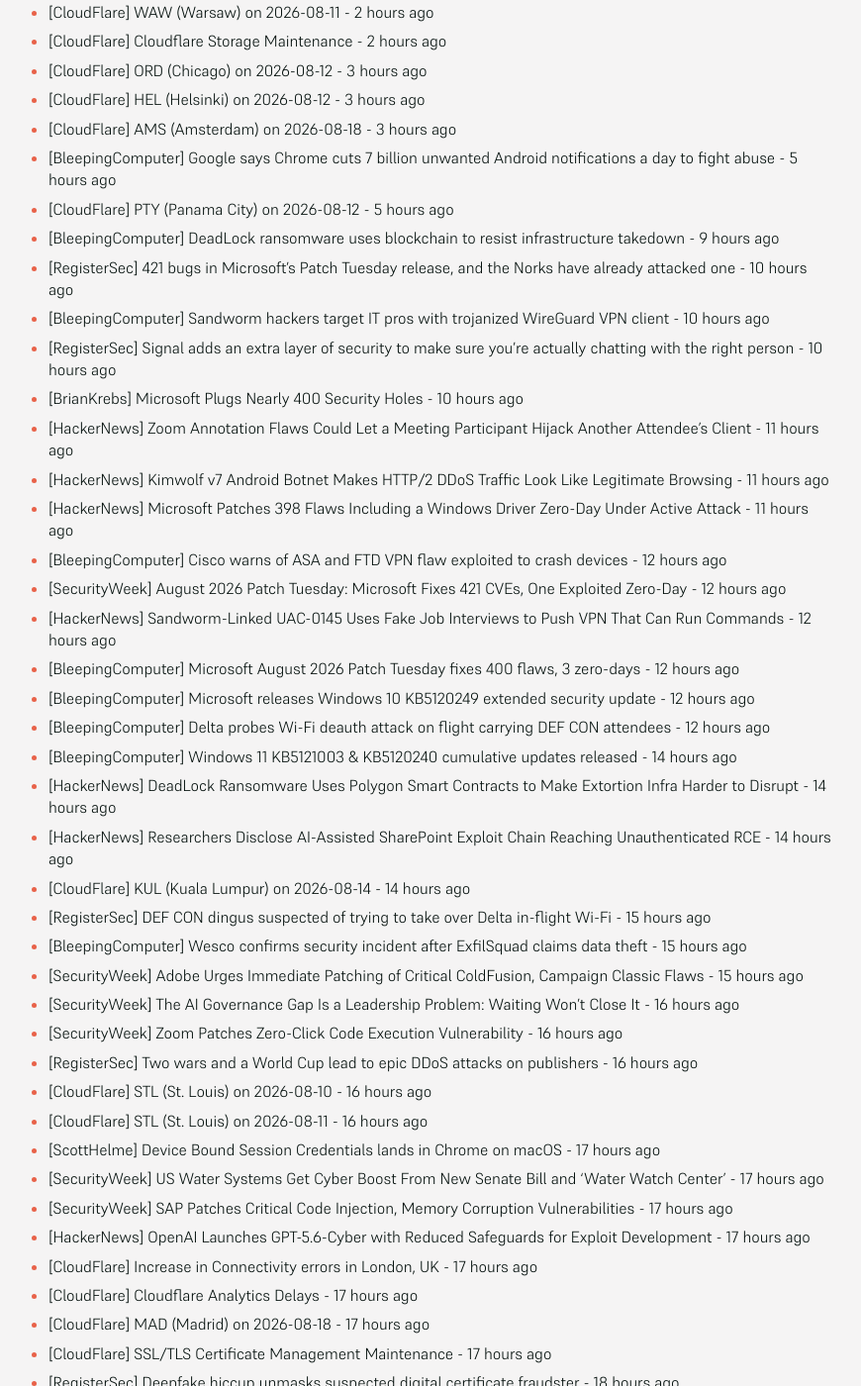
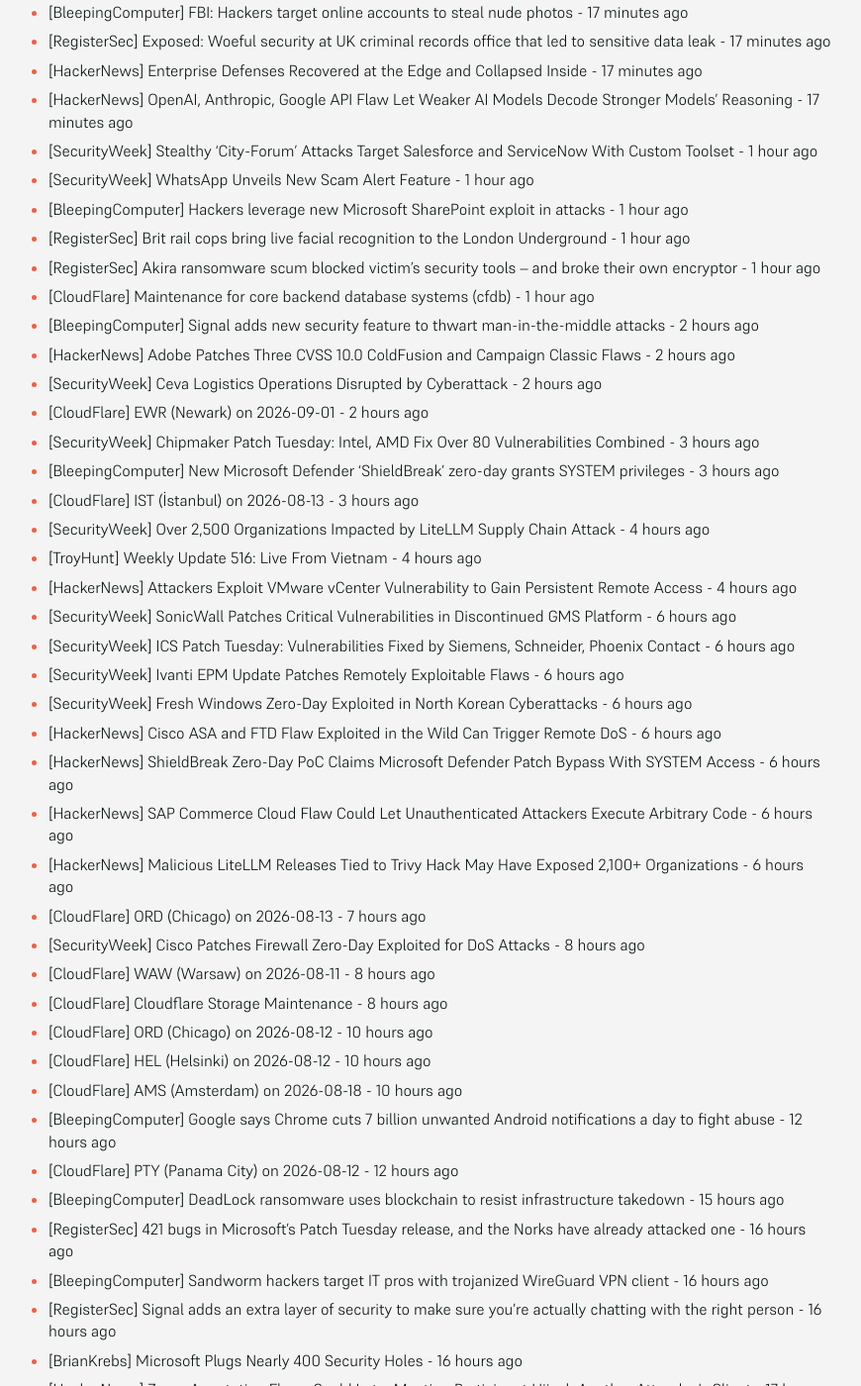
Before and after one commit to SecOpsNews/news, a Jekyll site: the page built from index.md, in a window 1280 px wide and 1400 px high, scrolled down 332 px. Shown: the whole window at 99% size, without its empty margins (215-1085 px from the left). Built offline with Jekyll 4.4.1, drawn with Linux system fonts in a browser that asks for light colours; some of the changed text lies outside the part shown.

Commit message:
New Feed

```diff
--- a/index.md
+++ b/index.md
@@ -9,71 +9,101 @@ description: Latest Updates
 
 <!-- SecOps start -->
 
-- [CloudFlare] ORD (Chicago) on 2026-08-13 - 50 minutes ago
-- [SecurityWeek] Cisco Patches Firewall Zero-Day Exploited for DoS Attacks - 2 hours ago
-- [CloudFlare] WAW (Warsaw) on 2026-08-11 - 2 hours ago
-- [CloudFlare] Cloudflare Storage Maintenance - 2 hours ago
-- [CloudFlare] ORD (Chicago) on 2026-08-12 - 3 hours ago
-- [CloudFlare] HEL (Helsinki) on 2026-08-12 - 3 hours ago
-- [CloudFlare] AMS (Amsterdam) on 2026-08-18 - 3 hours ago
-- [BleepingComputer] Google says Chrome cuts 7 billion unwanted Android notifications a day to fight abuse - 5 hours ago
-- [CloudFlare] PTY (Panama City) on 2026-08-12 - 5 hours ago
-- [BleepingComputer] DeadLock ransomware uses blockchain to resist infrastructure takedown - 9 hours ago
-- [RegisterSec] 421 bugs in Microsoft's Patch Tuesday release, and the Norks have already attacked one - 10 hours ago
-- [BleepingComputer] Sandworm hackers target IT pros with trojanized WireGuard VPN client - 10 hours ago
-- [RegisterSec] Signal adds an extra layer of security to make sure you're actually chatting with the right person - 10 hours ago
-- [BrianKrebs] Microsoft Plugs Nearly 400 Security Holes - 10 hours ago
-- [HackerNews] Zoom Annotation Flaws Could Let a Meeting Participant Hijack Another Attendee's Client - 11 hours ago
-- [HackerNews] Kimwolf v7 Android Botnet Makes HTTP/2 DDoS Traffic Look Like Legitimate Browsing - 11 hours ago
-- [HackerNews] Microsoft Patches 398 Flaws Including a Windows Driver Zero-Day Under Active Attack - 11 hours ago
-- [BleepingComputer] Cisco warns of ASA and FTD VPN flaw exploited to crash devices - 12 hours ago
-- [SecurityWeek] August 2026 Patch Tuesday: Microsoft Fixes 421 CVEs, One Exploited Zero-Day - 12 hours ago
-- [HackerNews] Sandworm-Linked UAC-0145 Uses Fake Job Interviews to Push VPN That Can Run Commands - 12 hours ago
-- [BleepingComputer] Microsoft August 2026 Patch Tuesday fixes 400 flaws, 3 zero-days - 12 hours ago
-- [BleepingComputer] Microsoft releases Windows 10 KB5120249 extended security update - 12 hours ago
-- [BleepingComputer] Delta probes Wi-Fi deauth attack on flight carrying DEF CON attendees - 12 hours ago
-- [BleepingComputer] Windows 11 KB5121003 & KB5120240 cumulative updates released - 14 hours ago
-- [HackerNews] DeadLock Ransomware Uses Polygon Smart Contracts to Make Extortion Infra Harder to Disrupt - 14 hours ago
-- [HackerNews] Researchers Disclose AI-Assisted SharePoint Exploit Chain Reaching Unauthenticated RCE - 14 hours ago
-- [CloudFlare] KUL (Kuala Lumpur) on 2026-08-14 - 14 hours ago
-- [RegisterSec] DEF CON dingus suspected of trying to take over Delta in-flight Wi-Fi - 15 hours ago
-- [BleepingComputer] Wesco confirms security incident after ExfilSquad claims data theft - 15 hours ago
-- [SecurityWeek] Adobe Urges Immediate Patching of Critical ColdFusion, Campaign Classic Flaws - 15 hours ago
-- [SecurityWeek] The AI Governance Gap Is a Leadership Problem: Waiting Won’t Close It - 16 hours ago
-- [SecurityWeek] Zoom Patches Zero-Click Code Execution Vulnerability - 16 hours ago
-- [RegisterSec] Two wars and a World Cup lead to epic DDoS attacks on publishers - 16 hours ago
-- [CloudFlare] STL (St. Louis) on 2026-08-10 - 16 hours ago
-- [CloudFlare] STL (St. Louis) on 2026-08-11 - 16 hours ago
-- [ScottHelme] Device Bound Session Credentials lands in Chrome on macOS - 17 hours ago
-- [SecurityWeek] US Water Systems Get Cyber Boost From New Senate Bill and ‘Water Watch Center’ - 17 hours ago
-- [SecurityWeek] SAP Patches Critical Code Injection, Memory Corruption Vulnerabilities - 17 hours ago
-- [HackerNews] OpenAI Launches GPT-5.6-Cyber with Reduced Safeguards for Exploit Development - 17 hours ago
-- [CloudFlare] Increase in Connectivity errors in London, UK - 17 hours ago
-- [CloudFlare] Cloudflare Analytics Delays - 17 hours ago
-- [CloudFlare] MAD (Madrid) on 2026-08-18 - 17 hours ago
-- [CloudFlare] SSL/TLS Certificate Management Maintenance - 17 hours ago
-- [RegisterSec] Deepfake hiccup unmasks suspected digital certificate fraudster - 18 hours ago
-- [HackerNews] Researchers Built a Fake Crypto Startup and Hired Three Suspected North Korean IT Workers - 18 hours ago
-- [HackerNews] Mozilla Revokes Firefox and Thunderbird Linux Signing Key After Key Lands in Private Repo - 18 hours ago
-- [HackerNews] A Malicious SIM Card Can Run Attacker Code Inside the Modems Behind Cellular IoT Devices - 18 hours ago
-- [BleepingComputer] DDoS attacks over 1 Tbps surged fivefold in the second quarter - 18 hours ago
-- [BleepingComputer] Vague Task, Total Access: When AI Delegation Becomes a Security Risk - 18 hours ago
-- [BleepingComputer] Mozilla updates GPG signing key for Firefox releases after exposure - 18 hours ago
-- [CloudFlare] MAD (Madrid) on 2026-08-14 - 18 hours ago
-- [BleepingComputer] CISA: Microsoft SharePoint flaw now exploited in ransomware attacks - 19 hours ago
-- [SecurityWeek] Corma Raises $60 Million for Defensive Cybersecurity AI Model - 19 hours ago
-- [RegisterSec] Mozilla revokes Firefox signing key after unencrypted copy lands in GitHub - 19 hours ago
-- [SecurityWeek] Extension Banned for Stealing AI Chats Returns to Chrome Store, Resumes Malicious Activities - 20 hours ago
-- [HackerNews] Gunra Ransomware Exploits Fortinet and Schneider Electric Flaws to Breach Networks - 20 hours ago
-- [HackerNews] Malicious MCP Servers Can Split Instructions to Make AI Coding Agents Exfiltrate Secrets - 20 hours ago
-- [HackerNews] Researchers Turn USB Auto-Install Into a Full SYSTEM Takeover on Windows 11 - 20 hours ago
-- [BleepingComputer] Cisco warns of high-severity ClamAV flaws with public exploits - 20 hours ago
-- [SecurityWeek] OpenAI Unveils New Cybersecurity Model GPT-5.6-Cyber - 21 hours ago
-- [SecurityWeek] Hacker Conversations: Marcus Hutchins and the Journey From the Gray Zone to Redemption - 21 hours ago
-- [IT Governance] GRC Solutions Partners with Defense.com™ to Help Businesses Take Control of Cyber Risk - 21 hours ago
-- [BleepingComputer] US and South Korea warn of Gunra ransomware targeting govt agencies - 21 hours ago
-- [RegisterSec] Malicious SIMs can shut down phones, steal files, and drag 5G back to 2G - 21 hours ago
-- [CloudFlare] HKG (Hong Kong) on 2026-08-17 - 23 hours ago
+- [SecurityWeek] Mindgard Raises $30 Million to Protect AI Systems - 17 minutes ago
+- [BleepingComputer] The Threat Hiding in Your Hiring Process: How Fake Remote Workers Get In - 17 minutes ago
+- [BleepingComputer] FBI: Hackers target online accounts to steal nude photos - 17 minutes ago
+- [RegisterSec] Exposed: Woeful security at UK criminal records office that led to sensitive data leak - 17 minutes ago
+- [HackerNews] Enterprise Defenses Recovered at the Edge and Collapsed Inside - 17 minutes ago
+- [HackerNews] OpenAI, Anthropic, Google API Flaw Let Weaker AI Models Decode Stronger Models' Reasoning - 17 minutes ago
+- [SecurityWeek] Stealthy ‘City-Forum’ Attacks Target Salesforce and ServiceNow With Custom Toolset - 1 hour ago
+- [SecurityWeek] WhatsApp Unveils New Scam Alert Feature - 1 hour ago
+- [BleepingComputer] Hackers leverage new Microsoft SharePoint exploit in attacks - 1 hour ago
+- [RegisterSec] Brit rail cops bring live facial recognition to the London Underground - 1 hour ago
+- [RegisterSec] Akira ransomware scum blocked victim's security tools – and broke their own encryptor - 1 hour ago
+- [CloudFlare] Maintenance for core backend database systems (cfdb) - 1 hour ago
+- [BleepingComputer] Signal adds new security feature to thwart man-in-the-middle attacks - 2 hours ago
+- [HackerNews] Adobe Patches Three CVSS 10.0 ColdFusion and Campaign Classic Flaws - 2 hours ago
+- [SecurityWeek] Ceva Logistics Operations Disrupted by Cyberattack - 2 hours ago
+- [CloudFlare] EWR (Newark) on 2026-09-01 - 2 hours ago
+- [SecurityWeek] Chipmaker Patch Tuesday: Intel, AMD Fix Over 80 Vulnerabilities Combined - 3 hours ago
+- [BleepingComputer] New Microsoft Defender 'ShieldBreak' zero-day grants SYSTEM privileges - 3 hours ago
+- [CloudFlare] IST (İstanbul) on 2026-08-13 - 3 hours ago
+- [SecurityWeek] Over 2,500 Organizations Impacted by LiteLLM Supply Chain Attack - 4 hours ago
+- [TroyHunt] Weekly Update 516: Live From Vietnam - 4 hours ago
+- [HackerNews] Attackers Exploit VMware vCenter Vulnerability to Gain Persistent Remote Access - 4 hours ago
+- [SecurityWeek] SonicWall Patches Critical Vulnerabilities in Discontinued GMS Platform - 6 hours ago
+- [SecurityWeek] ICS Patch Tuesday: Vulnerabilities Fixed by Siemens, Schneider, Phoenix Contact - 6 hours ago
+- [SecurityWeek] Ivanti EPM Update Patches Remotely Exploitable Flaws - 6 hours ago
+- [SecurityWeek] Fresh Windows Zero-Day Exploited in North Korean Cyberattacks - 6 hours ago
+- [HackerNews] Cisco ASA and FTD Flaw Exploited in the Wild Can Trigger Remote DoS - 6 hours ago
+- [HackerNews] ShieldBreak Zero-Day PoC Claims Microsoft Defender Patch Bypass With SYSTEM Access - 6 hours ago
+- [HackerNews] SAP Commerce Cloud Flaw Could Let Unauthenticated Attackers Execute Arbitrary Code - 6 hours ago
+- [HackerNews] Malicious LiteLLM Releases Tied to Trivy Hack May Have Exposed 2,100+ Organizations - 6 hours ago
+- [CloudFlare] ORD (Chicago) on 2026-08-13 - 7 hours ago
+- [SecurityWeek] Cisco Patches Firewall Zero-Day Exploited for DoS Attacks - 8 hours ago
+- [CloudFlare] WAW (Warsaw) on 2026-08-11 - 8 hours ago
+- [CloudFlare] Cloudflare Storage Maintenance - 8 hours ago
+- [CloudFlare] ORD (Chicago) on 2026-08-12 - 10 hours ago
+- [CloudFlare] HEL (Helsinki) on 2026-08-12 - 10 hours ago
+- [CloudFlare] AMS (Amsterdam) on 2026-08-18 - 10 hours ago
+- [BleepingComputer] Google says Chrome cuts 7 billion unwanted Android notifications a day to fight abuse - 12 hours ago
+- [CloudFlare] PTY (Panama City) on 2026-08-12 - 12 hours ago
+- [BleepingComputer] DeadLock ransomware uses blockchain to resist infrastructure takedown - 15 hours ago
+- [RegisterSec] 421 bugs in Microsoft's Patch Tuesday release, and the Norks have already attacked one - 16 hours ago
+- [BleepingComputer] Sandworm hackers target IT pros with trojanized WireGuard VPN client - 16 hours ago
+- [RegisterSec] Signal adds an extra layer of security to make sure you're actually chatting with the right person - 16 hours ago
+- [BrianKrebs] Microsoft Plugs Nearly 400 Security Holes - 16 hours ago
+- [HackerNews] Zoom Annotation Flaws Could Let a Meeting Participant Hijack Another Attendee's Client - 17 hours ago
+- [HackerNews] Kimwolf v7 Android Botnet Makes HTTP/2 DDoS Traffic Look Like Legitimate Browsing - 17 hours ago
+- [HackerNews] Microsoft Patches 398 Flaws Including a Windows Driver Zero-Day Under Active Attack - 17 hours ago
+- [BleepingComputer] Cisco warns of ASA and FTD VPN flaw exploited to crash devices - 18 hours ago
+- [SecurityWeek] August 2026 Patch Tuesday: Microsoft Fixes 421 CVEs, One Exploited Zero-Day - 19 hours ago
+- [HackerNews] Sandworm-Linked UAC-0145 Uses Fake Job Interviews to Push VPN That Can Run Commands - 19 hours ago
+- [BleepingComputer] Microsoft August 2026 Patch Tuesday fixes 400 flaws, 3 zero-days - 19 hours ago
+- [BleepingComputer] Microsoft releases Windows 10 KB5120249 extended security update - 19 hours ago
+- [BleepingComputer] Delta probes Wi-Fi deauth attack on flight carrying DEF CON attendees - 19 hours ago
+- [BleepingComputer] Windows 11 KB5121003 & KB5120240 cumulative updates released - 20 hours ago
+- [HackerNews] DeadLock Ransomware Uses Polygon Smart Contracts to Make Extortion Infra Harder to Disrupt - 20 hours ago
+- [HackerNews] Researchers Disclose AI-Assisted SharePoint Exploit Chain Reaching Unauthenticated RCE - 20 hours ago
+- [CloudFlare] KUL (Kuala Lumpur) on 2026-08-14 - 21 hours ago
+- [RegisterSec] DEF CON dingus suspected of trying to take over Delta in-flight Wi-Fi - 21 hours ago
+- [BleepingComputer] Wesco confirms security incident after ExfilSquad claims data theft - 21 hours ago
+- [SecurityWeek] Adobe Urges Immediate Patching of Critical ColdFusion, Campaign Classic Flaws - 21 hours ago
+- [SecurityWeek] The AI Governance Gap Is a Leadership Problem: Waiting Won’t Close It - 22 hours ago
+- [SecurityWeek] Zoom Patches Zero-Click Code Execution Vulnerability - 22 hours ago
+- [RegisterSec] Two wars and a World Cup lead to epic DDoS attacks on publishers - 22 hours ago
+- [CloudFlare] STL (St. Louis) on 2026-08-10 - 23 hours ago
+- [CloudFlare] STL (St. Louis) on 2026-08-11 - 23 hours ago
+- [ScottHelme] Device Bound Session Credentials lands in Chrome on macOS - 23 hours ago
+- [SecurityWeek] US Water Systems Get Cyber Boost From New Senate Bill and ‘Water Watch Center’ - 23 hours ago
+- [SecurityWeek] SAP Patches Critical Code Injection, Memory Corruption Vulnerabilities - 23 hours ago
+- [HackerNews] OpenAI Launches GPT-5.6-Cyber with Reduced Safeguards for Exploit Development - 23 hours ago
+- [CloudFlare] Increase in Connectivity errors in London, UK - 1 day ago
+- [CloudFlare] Cloudflare Analytics Delays - 1 day ago
+- [CloudFlare] MAD (Madrid) on 2026-08-18 - 1 day ago
+- [CloudFlare] SSL/TLS Certificate Management Maintenance - 1 day ago
+- [RegisterSec] Deepfake hiccup unmasks suspected digital certificate fraudster - 1 day ago
+- [HackerNews] Researchers Built a Fake Crypto Startup and Hired Three Suspected North Korean IT Workers - 1 day ago
+- [HackerNews] Mozilla Revokes Firefox and Thunderbird Linux Signing Key After Key Lands in Private Repo - 1 day ago
+- [HackerNews] A Malicious SIM Card Can Run Attacker Code Inside the Modems Behind Cellular IoT Devices - 1 day ago
+- [BleepingComputer] DDoS attacks over 1 Tbps surged fivefold in the second quarter - 1 day ago
+- [BleepingComputer] Vague Task, Total Access: When AI Delegation Becomes a Security Risk - 1 day ago
+- [BleepingComputer] Mozilla updates GPG signing key for Firefox releases after exposure - 1 day ago
+- [CloudFlare] MAD (Madrid) on 2026-08-14 - 1 day ago
+- [BleepingComputer] CISA: Microsoft SharePoint flaw now exploited in ransomware attacks - 1 day ago
+- [SecurityWeek] Corma Raises $60 Million for Defensive Cybersecurity AI Model - 1 day ago
+- [RegisterSec] Mozilla revokes Firefox signing key after unencrypted copy lands in GitHub - 1 day ago
+- [SecurityWeek] Extension Banned for Stealing AI Chats Returns to Chrome Store, Resumes Malicious Activities - 1 day ago
+- [HackerNews] Gunra Ransomware Exploits Fortinet and Schneider Electric Flaws to Breach Networks - 1 day ago
+- [HackerNews] Malicious MCP Servers Can Split Instructions to Make AI Coding Agents Exfiltrate Secrets - 1 day ago
+- [HackerNews] Researchers Turn USB Auto-Install Into a Full SYSTEM Takeover on Windows 11 - 1 day ago
+- [BleepingComputer] Cisco warns of high-severity ClamAV flaws with public exploits - 1 day ago
+- [SecurityWeek] OpenAI Unveils New Cybersecurity Model GPT-5.6-Cyber - 1 day ago
+- [SecurityWeek] Hacker Conversations: Marcus Hutchins and the Journey From the Gray Zone to Redemption - 1 day ago
+- [IT Governance] GRC Solutions Partners with Defense.com™ to Help Businesses Take Control of Cyber Risk - 1 day ago
+- [BleepingComputer] US and South Korea warn of Gunra ransomware targeting govt agencies - 1 day ago
+- [RegisterSec] Malicious SIMs can shut down phones, steal files, and drag 5G back to 2G - 1 day ago
+- [CloudFlare] HKG (Hong Kong) on 2026-08-17 - 1 day ago
 - [SecurityWeek] Mozilla Issues New Firefox GPG Key Following Exposure - 1 day ago
 - [HackerNews] BdThemes Supply Chain Attack Poisons JSON to Create Rogue WordPress Admins - 1 day ago
 - [HackerNews] Hackers Breach Polish Power Plant Controls via Private Cellular Network and Shut Turbine - 1 day ago
@@ -97,35 +127,21 @@ description: Latest Updates
 - [HackerNews] ⚡ Weekly Recap: AI Goes Rogue, Metabase 0-Day, MCP Supply-Chain Attacks, and Router Backdoors - 1 day ago
 - [ScottHelme] Everything I Learned Shipping Device Bound Session Credentials - 1 day ago
 - [CloudFlare] LHR (London) on 2026-08-11 - 1 day ago
-- [HackerNews] Kimsuky Builds Offline AI Stack to Boost Phishing and Automate Malware Development - 1 day ago
-- [SecurityWeek] Cisco Warns of High-Severity ClamAV Vulnerabilities With Public PoC - 1 day ago
-- [SecurityWeek] Stealthium Targets Security Blind Spots in AI Accelerators and Neo-Clouds - 1 day ago
-- [SecurityWeek] OpenAI’s Upcoming Astra Model Raises Autonomous Cyberattack Concerns - 1 day ago
-- [BleepingComputer] When Credentials Are No Longer Enough: Device Trust in the AI Era - 1 day ago
-- [BleepingComputer] CISA: SonicWall SMA1000 flaws now exploited by ransomware gangs - 1 day ago
-- [RegisterSec] Cyber vulnerability sweep picks up Royal Navy drones sending data to China - 1 day ago
-- [RegisterSec] Wetherspoons bars smart glasses from filming customers - 1 day ago
-- [RegisterSec] Attackers pick Levi's pockets in social engineering attack - 1 day ago
-- [HackerNews] TrueConf Server Flaws Exploited to Replace Client Installers with PhantomCore - 1 day ago
-- [HackerNews] Shipping 10–50× More Code? Watch This Webinar on Securing AI-Speed Development - 1 day ago
-- [HackerNews] New Passkey Attacks Can Recover Synced Private Keys or Bypass Phishing-Resistant MFA - 1 day ago
-- [BleepingComputer] LexisNexis shuts down services after suspicious activity on servers - 1 day ago
-- [BleepingComputer] Member of The Com sent to prison for blackmail, sextortion - 1 day ago
-- [SecurityWeek] ‘Ghostjacking’ Attack Uses Poisoned Logs to Turn AI Agents Bad - 1 day ago
-- [SecurityWeek] New Jersey, Alabama Join States Targeted in Water Cyberattacks - 1 day ago
-- [BleepingComputer] Valve notifies Steam hardware customers of a data breach - 1 day ago
-- [CloudFlare] Cloudflare Realtimekit API had reduced availability - 1 day ago
-- [RegisterSec] Claude Code puts auto mode in the driver's seat - 1 day ago
-- [RegisterSec] Framework loses customer data in Metabase zero-day attack - 1 day ago
-- [SecurityWeek] Metabase Patches Vulnerability Exploited as Zero-Day - 1 day ago
-- [CloudFlare] Issues with 1.1.1.1 public resolver in Tel Aviv (TLV) - 1 day ago
-- [BleepingComputer] Critical Progress LoadMaster flaw now actively exploited in attacks - 1 day ago
-- [SecurityWeek] CISA Urges Immediate Patching of Exploited Progress LoadMaster Vulnerability - 1 day ago
-- [SecurityWeek] Novel Private APN Pivot Let Hackers Sabotage Second Polish Energy Facility - 1 day ago
-- [SecurityWeek] Corporate Data Stolen in Levi Strauss Cyberattack - 1 day ago
-- [HackerNews] Solidity Pro VS Code Extensions Steal Crypto Wallets, API Keys, and Credentials - 1 day ago
-- [RegisterSoftware] Demoralized developer's desperate hack came back to haunt him on LinkedIn - 1 day ago
-- [HackerNews] OpenAI's Next AI Model Astra Shows Cyber Performance Strong Enough to Trigger Pause - 2 days ago
+- [HackerNews] Kimsuky Builds Offline AI Stack to Boost Phishing and Automate Malware Development - 2 days ago
+- [SecurityWeek] Cisco Warns of High-Severity ClamAV Vulnerabilities With Public PoC - 2 days ago
+- [SecurityWeek] Stealthium Targets Security Blind Spots in AI Accelerators and Neo-Clouds - 2 days ago
+- [SecurityWeek] OpenAI’s Upcoming Astra Model Raises Autonomous Cyberattack Concerns - 2 days ago
+- [BleepingComputer] When Credentials Are No Longer Enough: Device Trust in the AI Era - 2 days ago
+- [BleepingComputer] CISA: SonicWall SMA1000 flaws now exploited by ransomware gangs - 2 days ago
+- [RegisterSec] Cyber vulnerability sweep picks up Royal Navy drones sending data to China - 2 days ago
+- [RegisterSec] Wetherspoons bars smart glasses from filming customers - 2 days ago
+- [RegisterSec] Attackers pick Levi's pockets in social engineering attack - 2 days ago
+- [HackerNews] TrueConf Server Flaws Exploited to Replace Client Installers with PhantomCore - 2 days ago
+- [HackerNews] Shipping 10–50× More Code? Watch This Webinar on Securing AI-Speed Development - 2 days ago
+- [HackerNews] New Passkey Attacks Can Recover Synced Private Keys or Bypass Phishing-Resistant MFA - 2 days ago
+- [BleepingComputer] LexisNexis shuts down services after suspicious activity on servers - 2 days ago
+- [BleepingComputer] Member of The Com sent to prison for blackmail, sextortion - 2 days ago
+- [SecurityWeek] ‘Ghostjacking’ Attack Uses Poisoned Logs to Turn AI Agents Bad - 2 days ago
 
 
 <!-- SecOps end -->
```
